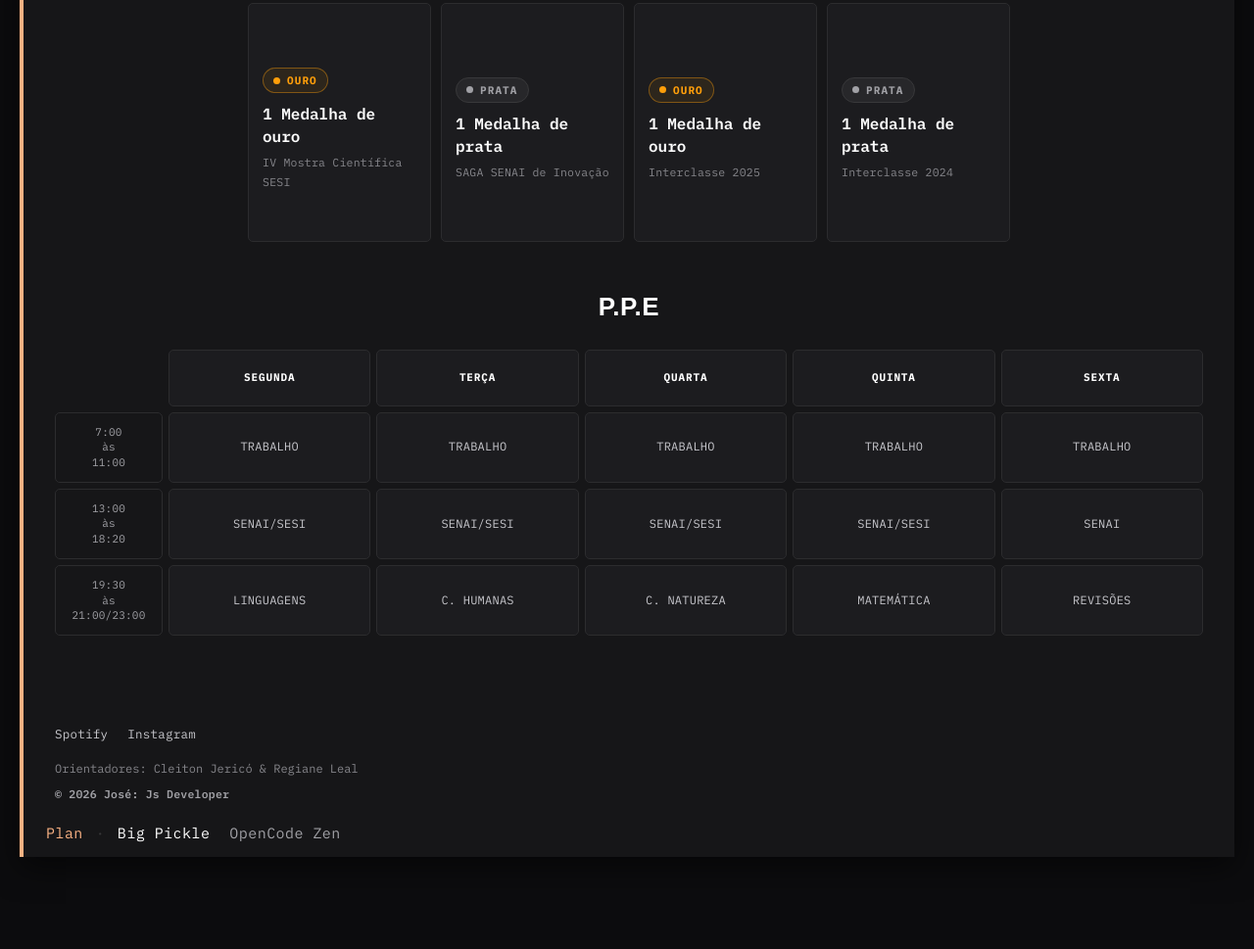
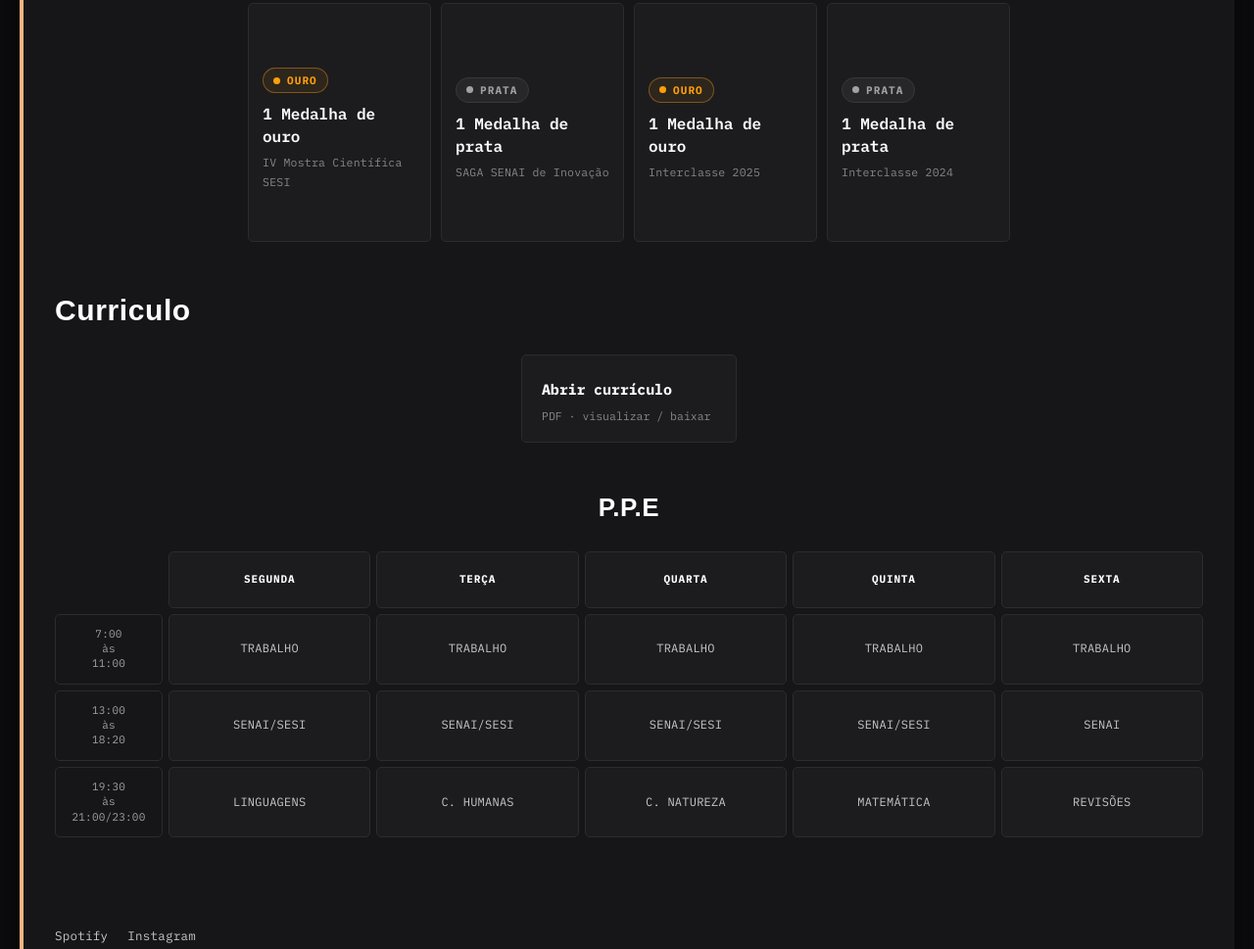
Before and after one commit to Jose-9090/PORT.JS, a website: page indexx.html in a window 1280 px wide. Shown: the part 1355-2324 px from the top of the page at 98% size. Before the commit the page ends 2278 px from the top, so only its background shows below. Drawn offline with Linux system fonts and the light colour scheme; a web font is replaced by a local one.

Commit message:
refactor:curriculo

```diff
--- a/indexx.html
+++ b/indexx.html
@@ -55,6 +55,7 @@
                 <li><a class="href" href="#sobre mim">Sobre mim</a></li>
                 <li><a class="href" href="#Conhecimento">A. Conhecimento</a></li>
                 <li><a class="href" href="#conq">Conquistas</a></li>
+                <li><a class="href" href="#curriculo">Currículo</a></li>
                 <li><a class="href" href="#ppe">P.P.E</a></li>
             </ul>
         </nav>
@@ -175,6 +176,18 @@
         </div>
     </section>
     <section>
+        <div class="curriculo">
+            <h1 id="curriculo">Curriculo</h1>
+            <div class="curriculo-acoes">
+                <a class="btn-curriculo" href="./img.index/curriculo.pdf" target="_blank" rel="noopener">
+                    <span class="btn-label">Abrir currículo</span>
+                    <span class="btn-sub">PDF · visualizar / baixar</span>
+                    <div class="accent-line"></div>
+                </a>
+            </div>
+        </div>
+    </section>
+    <section>
         <div class="ppe-txt">
             <h1>P.P.E</h1>
         </div>
--- a/style.css
+++ b/style.css
@@ -757,6 +757,109 @@ section {
     font-size: 11.5px;
     color: var(--text-disabled);
     letter-spacing: 0.02em;
+}
+
+/* =========================================================
+   CURRÍCULO
+   ========================================================= */
+.curriculo {
+    scroll-margin-top: 200px;
+
+    width: auto;
+    margin: 44px 32px 0;
+
+    background: transparent;
+    border: none;
+    border-radius: 0;
+
+    padding: 0;
+
+    transition: none;
+}
+
+.curriculo h1 {
+    font-family: var(--font);
+    font-size: 30px;
+    font-weight: 700;
+    letter-spacing: -0.02em;
+    color: var(--text);
+
+    margin: 0 0 20px;
+    padding-bottom: 0;
+}
+
+.curriculo-acoes {
+    display: flex;
+    justify-content: center;
+    align-items: center;
+}
+
+.btn-curriculo {
+    position: relative;
+    overflow: hidden;
+
+    display: flex;
+    flex-direction: column;
+    align-items: flex-start;
+    justify-content: center;
+    gap: 6px;
+
+    min-width: 220px;
+    padding: 22px 20px 18px;
+
+    background: var(--elevated);
+    border: 1px solid var(--border-muted);
+    border-radius: var(--r-md);
+
+    text-decoration: none;
+    text-align: left;
+
+    transition: background 0.2s, border-color 0.2s, transform 0.2s;
+}
+
+.btn-curriculo:hover {
+    border-color: var(--border);
+    transform: translateY(-2px);
+}
+
+.btn-curriculo .btn-label {
+    font-family: var(--font);
+    font-size: 15px;
+    font-weight: 700;
+    letter-spacing: -0.01em;
+    color: var(--text);
+
+    transition: color 0.2s;
+}
+
+.btn-curriculo:hover .btn-label {
+    color: var(--accent);
+}
+
+.btn-curriculo .btn-sub {
+    font-family: var(--font);
+    font-size: 11.5px;
+    line-height: 1.5;
+    color: var(--text-disabled);
+}
+
+.btn-curriculo .accent-line {
+    position: absolute;
+    bottom: 0;
+    left: 0;
+    right: 0;
+
+    height: 2px;
+
+    background: var(--accent);
+
+    transform: scaleX(0);
+    transform-origin: left;
+    transition: transform 0.25s;
+}
+
+.btn-curriculo:hover .accent-line {
+    transform: scaleX(1);
 }
 
 /* =========================================================
@@ -1344,6 +1447,7 @@ body.loaded footer { animation-delay: 0.7s; }
 .main-text h1,
 .areas-txt,
 .conquist h1,
+.curriculo h1,
 .ppe-txt,
 .ppe-txt h1 {
     font-family: 'SquareDance00', sans-serif;
@@ -1463,14 +1567,16 @@ body.loaded footer { animation-delay: 0.7s; }
     }
 
     .main-text,
-    .conquist {
+    .conquist,
+    .curriculo {
         width: auto;
         margin: 36px 16px 0;
         padding: 0;
     }
 
     .main-text h1,
-    .conquist h1 {
+    .conquist h1,
+    .curriculo h1 {
         font-size: 24px;
     }
 
@@ -1516,6 +1622,11 @@ body.loaded footer { animation-delay: 0.7s; }
         min-height: 50px;
     }
 
+    .btn-curriculo {
+        width: 100%;
+        min-width: 0;
+    }
+
     .fot {
         padding: 22px 16px 6px;
     }
```
